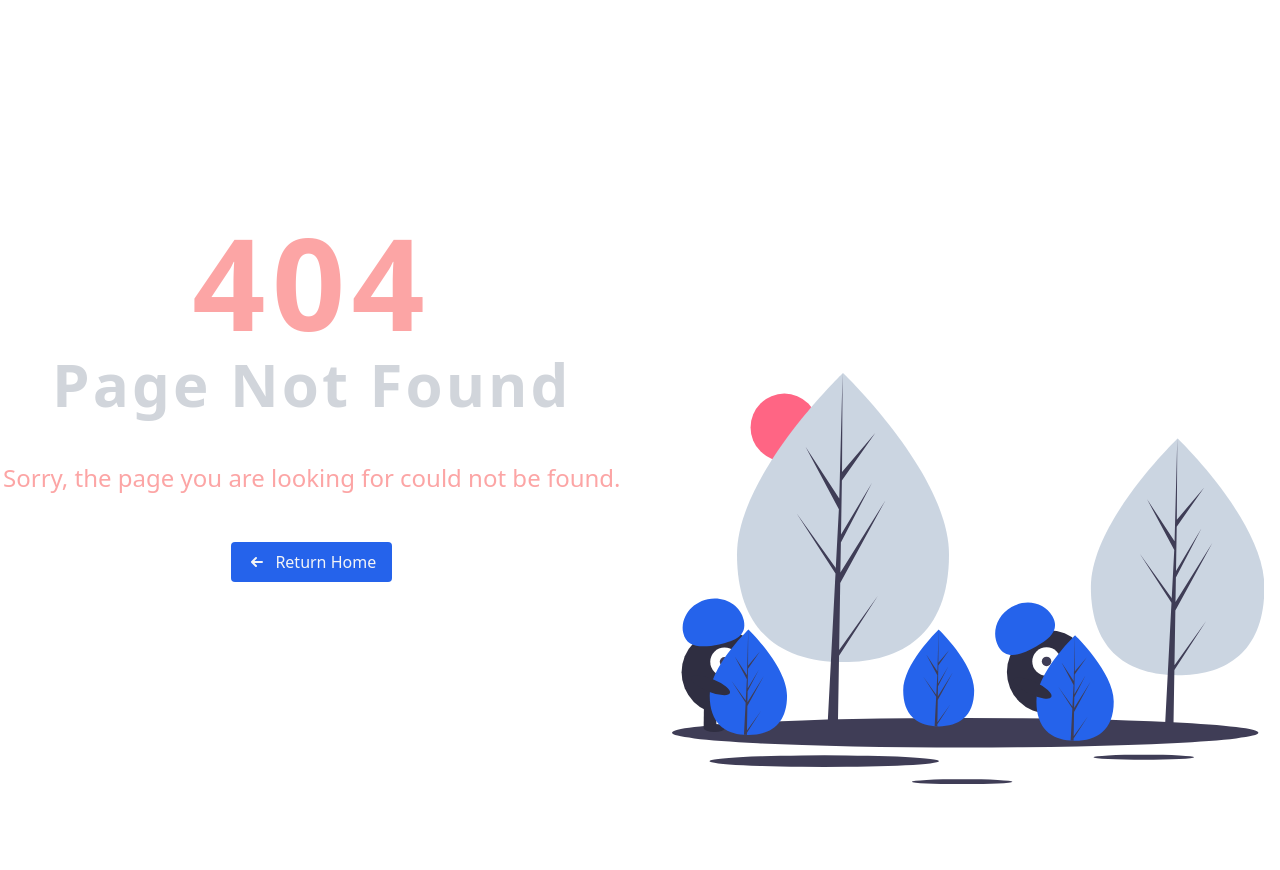
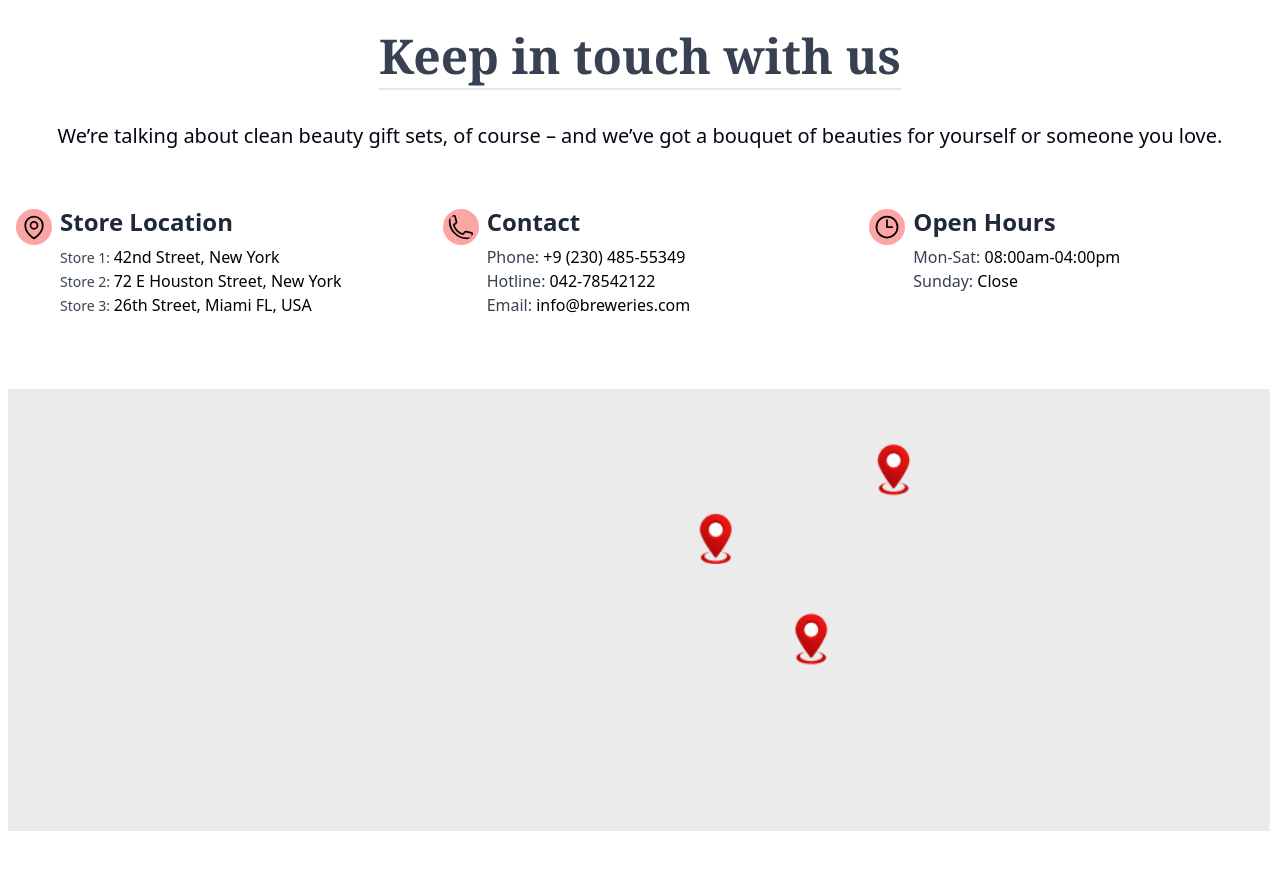
Before and after one commit to umer2311/E-commerce-App, a React (Vite) app in the folder frontend/: page /contact in a window 1280 px wide. Before the commit this address had no page. Shown: the top 870 px of the page. Before the commit the page ends 800 px from the top, so only its background shows below. Built offline with nearby package versions, Linux system fonts and the light colour scheme.

Commit message:
contact us page added

```diff
--- a/frontend/src/App.jsx
+++ b/frontend/src/App.jsx
@@ -10,9 +10,9 @@ import Homepage from './pages/homepage';
 import Products from './pages/allProducts/index';
 import SingleProduct from "./pages/product";
 import NotFound from "./pages/NotFound"
+import ContactUs from "./pages/contactUs";
 
 function App() {
-
   return (
     <Provider store={thunkStore}>
       <Router>
@@ -26,12 +26,12 @@ function App() {
             <Route path="/products" element={<Products />} />
             <Route path="/product" element={<SingleProduct />} />
 
-                <Route path="*" element={<NotFound />} />
+            <Route path="*" element={<NotFound />} />
+            <Route path="/contact" element={<ContactUs />} />
           </Routes>
         </div>
       </Router>
-    </ Provider>
-
+    </Provider>
   );
 }
 
--- /dev/null
+++ b/frontend/src/pages/contactUs/index.jsx
@@ -0,0 +1,103 @@
+import React from "react";
+import { MapPinIcon, PhoneIcon, ClockIcon } from "@heroicons/react/24/outline";
+// import mapStores from "../../assets/images/map.png";
+import locationStore from "../../assets/images/map.png";
+function ContactUs() {
+  return (
+    <div className="container mx-auto px-2">
+      <Header />
+      <Main />
+      <img src={locationStore} className="w-full h-full my-16" />
+    </div>
+  );
+}
+
+function Header() {
+  return (
+    <div className="text-center p-8">
+      <h1 className="text-5xl font-serif font-bold text-gray-700  inline-block border-b-2 mx-auto mb-8 pb-2">
+        Keep in touch with us
+      </h1>
+      <p className="text-xl text-gray-950 text-center">
+        We’re talking about clean beauty gift sets, of course – and we’ve got a
+        bouquet of beauties for yourself or someone you love.
+      </p>
+    </div>
+  );
+}
+
+function Main() {
+  return (
+    <div className="grid grid-cols-1 md:grid-cols-3 gap-4 my-4">
+      <StoreLocation />
+      <Contact />
+      <OpenHours />
+    </div>
+  );
+}
+
+function StoreLocation() {
+  return (
+    <div className=" p-2">
+      <MapPinIcon className="w-9  bg-red-300 rounded-full p-1 inline-block mr-2" />
+      <h2 className="text-2xl font-semibold text-gray-800 inline-block ">
+        Store Location
+      </h2>
+      <ul className=" list-inside list-none lg:indent-11">
+        <li>
+          <span className="text-gray-700 text-sm">Store 1: </span>42nd Street,
+          New York
+        </li>
+        <li>
+          <span className="text-gray-700 text-sm">Store 2: </span>72 E Houston
+          Street, New York
+        </li>
+        <li>
+          <span className="text-gray-700 text-sm">Store 3: </span>26th Street,
+          Miami FL, USA
+        </li>
+      </ul>
+    </div>
+  );
+}
+
+function Contact() {
+  return (
+    <div className="p-2">
+      <PhoneIcon className="w-9  bg-red-300 rounded-full p-1 inline-block mr-2" />
+      <h2 className="text-2xl font-semibold text-gray-800 inline-block ">
+        Contact
+      </h2>
+      <p className=" lg:indent-11">
+        <span className="text-gray-700">Phone: </span> +9 (230) 485-55349
+      </p>
+
+      <p className="lg:indent-11">
+        <span className="text-gray-700">Hotline: </span>042-78542122
+      </p>
+
+      <p className="lg:indent-11">
+        <span className="text-gray-700">Email:</span> info@breweries.com
+      </p>
+    </div>
+  );
+}
+
+function OpenHours() {
+  return (
+    <div className=" p-2">
+      <ClockIcon className="w-9  bg-red-300 rounded-full p-1 inline-block mr-2" />
+      <h2 className="text-2xl font-semibold text-gray-800 inline-block">
+        Open Hours
+      </h2>
+      <p className="lg:indent-11">
+        <span className="text-gray-700">Mon-Sat:</span> 08:00am-04:00pm{" "}
+      </p>
+      <p className="lg:indent-11">
+        <span className="text-gray-700">Sunday: </span> Close
+      </p>
+    </div>
+  );
+}
+
+export default ContactUs;
```
Also changed, not shown: frontend/src/assets/images/locationIcon.png (added), frontend/src/assets/images/map.png (added).
